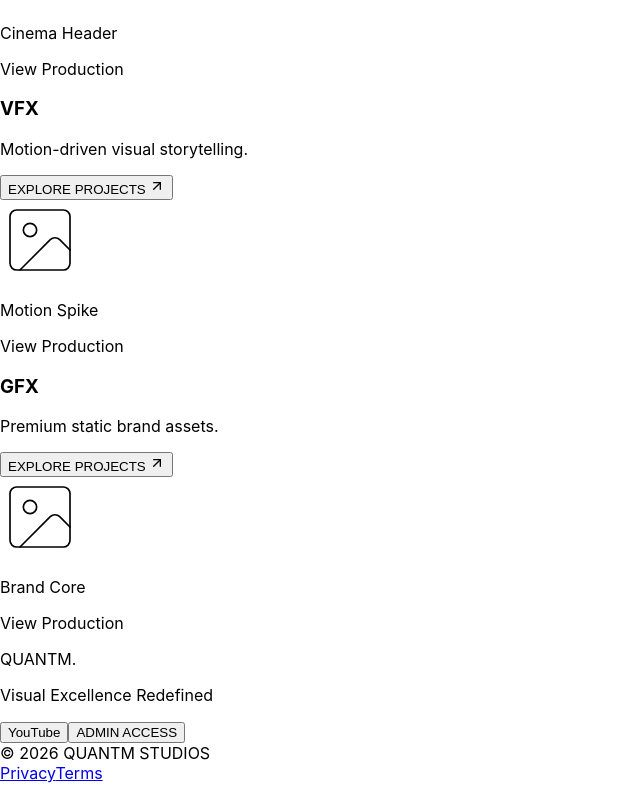
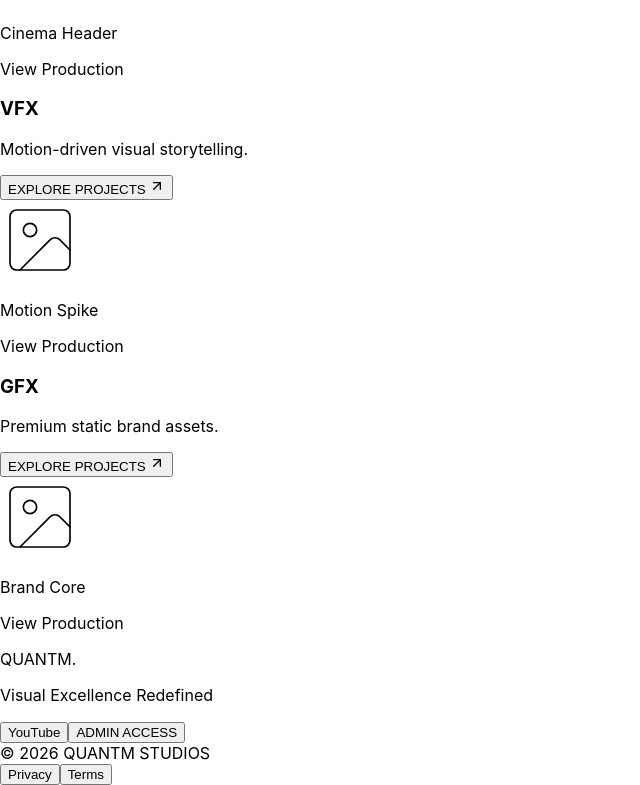
Before and after one commit to clipzzxx123-creator/QuantmPortfolio, a React (Create React App) app: page / in a window 1280 px wide. Shown: the part 1474-2259 px from the top of the page, without its empty margins (0-640 px from the left). Built offline with nearby package versions, Linux system fonts and the light colour scheme.

Commit message:
Fix CI lint warnings blocking Vercel deploy

```diff
--- a/src/App.jsx
+++ b/src/App.jsx
@@ -1,5 +1,5 @@
-import React, { useState, useEffect, useRef } from 'react';
-import { ArrowUpRight, Palette, Camera, Film, Image as ImageIcon, Plus, Trash2, Settings, Eye, LogIn, Save, X, Move, Maximize, Lock, User, AlertCircle } from 'lucide-react';
+import React, { useState, useEffect, useRef, useMemo } from 'react';
+import { ArrowUpRight, Palette, Camera, Film, Image as ImageIcon, Plus, Trash2, Eye, Lock, User, AlertCircle } from 'lucide-react';
 
 // --- Custom Discord Icon ---
 const DiscordIcon = ({ size = 20, className = "" }) => (
@@ -180,12 +180,12 @@ export default function App() {
     localStorage.setItem('quantm_projects_v5', JSON.stringify(projects));
   }, [projects]);
 
-  const sections = [
+  const sections = useMemo(() => [
     { id: 'pfp', title: 'PFP', icon: <Camera size={18} />, description: 'High-impact profile identifiers.' },
     { id: 'banners', title: 'BANNERS', icon: <Palette size={18} />, description: 'Cinematic headers & landscape branding.' },
     { id: 'vfx', title: 'VFX', icon: <Film size={18} />, description: 'Motion-driven visual storytelling.' },
     { id: 'gfx', title: 'GFX', icon: <ImageIcon size={18} />, description: 'Premium static brand assets.' }
-  ];
+  ], []);
 
   useEffect(() => {
     const handleScroll = () => {
@@ -220,7 +220,7 @@ export default function App() {
       window.removeEventListener('scroll', handleScroll);
       window.removeEventListener('mousemove', handleMouseMove);
     };
-  }, []);
+  }, [sections]);
 
   const scrollToSection = (e, id) => {
     if (e) e.preventDefault();
@@ -378,7 +378,7 @@ export default function App() {
                 <div className="flex flex-col lg:flex-row w-full gap-10">
                   <div className={`w-full lg:w-80 ${adminTab === 'banners' ? 'aspect-[16/5]' : 'aspect-square'} rounded-xl bg-black border border-white/5 overflow-hidden flex-shrink-0 relative group flex items-center justify-center`}>
                     {p.image ? (
-                      <img src={p.image} className="max-w-none" style={{ width: '100%', height: '100%', objectFit: 'contain', transform: `scale(${p.scale}) translate(${p.offsetX}%, ${p.offsetY}%)` }} />
+                      <img src={p.image} alt={p.title || 'Project preview'} className="max-w-none" style={{ width: '100%', height: '100%', objectFit: 'contain', transform: `scale(${p.scale}) translate(${p.offsetX}%, ${p.offsetY}%)` }} />
                     ) : (
                       <div className="w-full h-full flex items-center justify-center text-zinc-800"><ImageIcon size={32} /></div>
                     )}
@@ -523,8 +523,8 @@ export default function App() {
           <div className="pt-16 border-t border-white/5 w-full flex flex-col md:flex-row justify-between items-center gap-6 text-zinc-700 text-[10px] font-bold tracking-[0.2em] uppercase">
             <span>© 2026 QUANTM STUDIOS</span>
             <div className="flex gap-10">
-              <a href="#" className="hover:text-zinc-400 transition-colors">Privacy</a>
-              <a href="#" className="hover:text-zinc-400 transition-colors">Terms</a>
+              <button type="button" className="hover:text-zinc-400 transition-colors">Privacy</button>
+              <button type="button" className="hover:text-zinc-400 transition-colors">Terms</button>
             </div>
           </div>
         </div>
```
